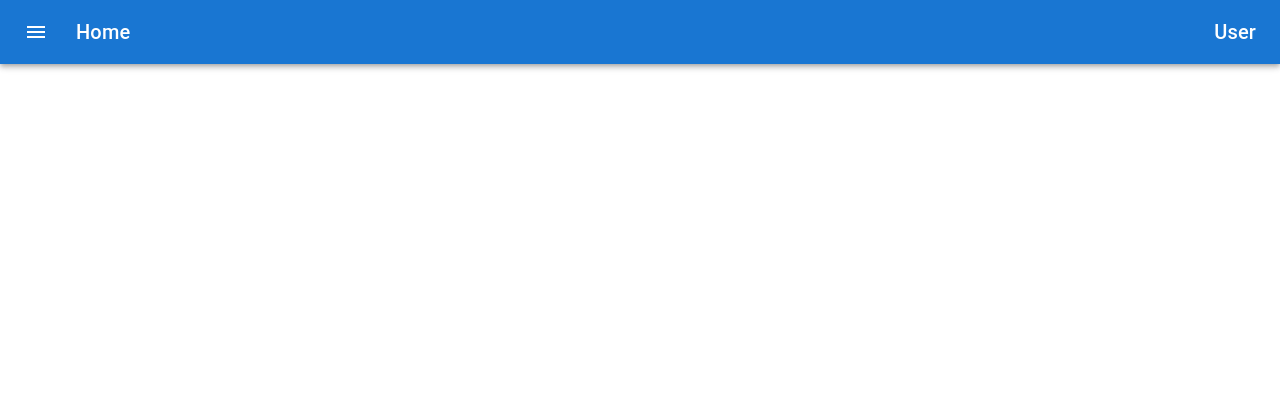
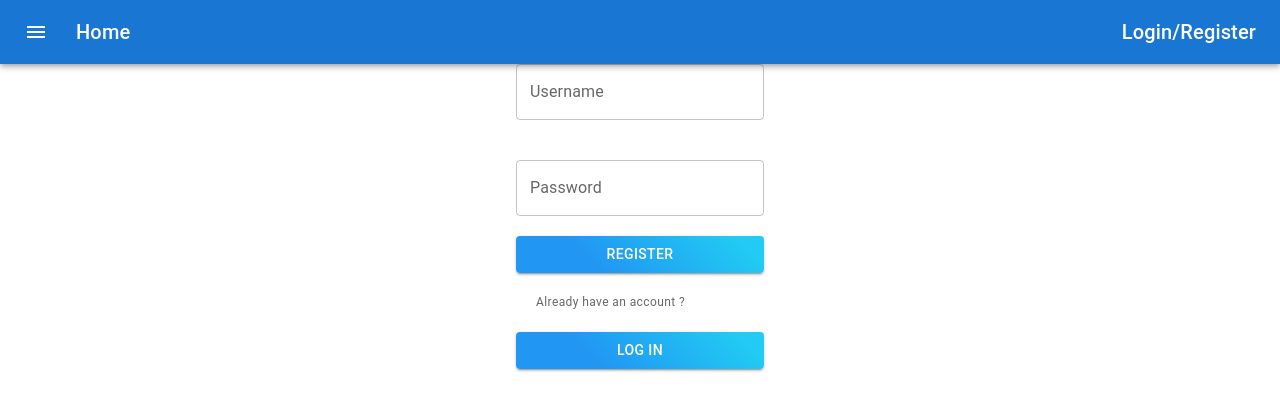
Before and after one commit to MrKenobii/Front-End-side-of-Full-Stack-Project, a React (Create React App) app: page /auth in a window 1280 px wide. Before the commit this address had no page. Shown: the top 410 px of the page. Built offline with nearby package versions, Linux system fonts and the light colour scheme.

Commit message:
Authentication

```diff
--- a/src/App.js
+++ b/src/App.js
@@ -1,11 +1,11 @@
 
 import './App.css';
-import Post from './components/Post/Post';
-import { BrowserRouter as Router, Route, Routes } from "react-router-dom";
+import { BrowserRouter as Router, Route, Routes, Navigate } from "react-router-dom";
 import './App.css'
 import User from './components/User/User';
 import Home from './components/Home/Home';
 import Navbar from './components/Navbar/Navbar';
+import Auth from './Auth/Auth';
 function App() {
   return (
     <div className="App">
@@ -14,9 +14,12 @@ function App() {
         <Routes>
           <Route  path="/" element={<Home />}></Route>
           <Route  path="/users/:userId" element={<User />}></Route>
+          <Route exact path="/auth" element={localStorage.getItem("currentUser") !== null ? <Navigate to="/" /> : <Auth />}>
+
+          </Route>
         </Routes>
       </Router>
-      {/* <Post /> */}
+
     </div>
   );
 }
--- /dev/null
+++ b/src/Auth/Auth.jsx
@@ -0,0 +1,88 @@
+import React from "react";
+import {
+  Input,
+  FormControl,
+  InputLabel,
+  Button,
+  FormHelperText,
+} from "@mui/material";
+import TextField from '@mui/material/TextField';
+
+import { useNavigate } from 'react-router-dom';
+
+const Auth = () => {
+  const [username, setUsername] = React.useState("");
+  const [password, setPassword] = React.useState("");
+  const navigate = useNavigate();
+
+  const handleUsername = (value) => {
+    setUsername(value);
+  };
+  const handlePassword = (value) => {
+    setPassword(value);
+  };
+  const sendRequest = (path) => {
+    fetch(`/auth/${path}`, {
+      method: "POST",
+      headers: {
+        "Content-Type": "application/json",
+      },
+      body: JSON.stringify({
+        username,
+        password,
+      }),
+    })
+      .then((res) => res.json())
+      .then((result) => {
+        localStorage.setItem("tokenKey", result.message);
+        localStorage.setItem("currentUser", result.userId);
+        localStorage.setItem("username", username);
+      })
+      .catch((err) => console.log(err));
+  };
+  const handleButton = (path) => {
+    sendRequest(path);
+    setUsername("");
+    setPassword("");
+    navigate("/");
+  };
+
+  return (
+    <FormControl>
+      {/* <InputLabel>Username</InputLabel> */}
+      <TextField label="Username" variant="outlined" onChange={(input) => handleUsername(input.target.value)} />
+      {/* <InputLabel style={{ top: 80 }}>Password</InputLabel> */}
+      <TextField
+        style={{ top: 40 }}
+        onChange={(input) => handlePassword(input.target.value)}
+        label="Password" variant="outlined"
+      />
+      <Button
+        variant="contained"
+        style={{
+          marginTop: 60,
+          background: "linear-gradient(45deg, #2196F3 30%, #21CBF3 90%)",
+          color: "white",
+        }}
+        onClick={() => handleButton("register")}
+      >
+        Register
+      </Button>
+      <FormHelperText style={{ margin: 20 }}>
+        Already have an account ?
+      </FormHelperText>
+      <Button
+        variant="contained"
+        style={{
+          background: "linear-gradient(45deg, #2196F3 30%, #21CBF3 90%)",
+          color: "white",
+        }}
+        onClick={() => handleButton("login")}
+      >
+        Log in
+      </Button>
+    </FormControl>
+  );
+};
+
+export default Auth;
--- a/src/components/Comment/CommentForm.jsx
+++ b/src/components/Comment/CommentForm.jsx
@@ -35,6 +35,7 @@ const CommentForm = ({ userId, userName, index, postId }) => {
       method: "POST",
       headers: {
         "Content-Type": "application/json",
+        "Authorization": localStorage.getItem("tokenKey")
       },
       body: JSON.stringify({
         postId,
--- a/src/components/Home/Home.jsx
+++ b/src/components/Home/Home.jsx
@@ -28,7 +28,7 @@ const Home = () => {
           setPostList(result);
         },
         (error) => {
-          alert(error);
+          console.log(error);
           setIsLoaded(true);
           setError(error);
         }
@@ -44,7 +44,16 @@ const Home = () => {
   } else {
     return (
       <div className={classes.container}>
-        <PostForm userId={1} username={"Anil"} refreshPosts={refreshPosts} />
+        {localStorage.getItem("currentUser") === null ? (
+          null
+        ) : (
+          <PostForm
+            userId={localStorage.getItem("currentUser")}
+            username={localStorage.getItem("username")}
+            refreshPosts={refreshPosts}
+          />
+        )}
+
         {postList.map((post, index) => (
           <Post
             userId={post.userId}
@@ -56,8 +65,6 @@ const Home = () => {
             likes={post.postlikes}
           ></Post>
         ))}
-
-
       </div>
     );
   }
--- a/src/components/Navbar/Navbar.jsx
+++ b/src/components/Navbar/Navbar.jsx
@@ -8,6 +8,9 @@ import Button from "@mui/material/Button";
 import IconButton from "@mui/material/IconButton";
 import MenuIcon from "@mui/icons-material/Menu";
 import { Link } from "react-router-dom";
+import { LockOpen } from "@mui/icons-material";
+import LockIcon from '@mui/icons-material/Lock';
+import { useNavigate } from 'react-router-dom';
 
 const useStyles = makeStyles((theme) => ({
   root: {
@@ -28,8 +31,14 @@ const useStyles = makeStyles((theme) => ({
 }));
 
 const Navbar = () => {
-  let userId = 5;
+  const navigate = useNavigate();
   const classes = useStyles();
+  const handleClick = () => {
+    localStorage.removeItem("tokenKey");
+    localStorage.removeItem("currentUser");
+    localStorage.removeItem("username");
+    navigate("/");
+  }
   return (
     <div>
       <Box sx={{ flexGrow: 1 }}>
@@ -48,7 +57,16 @@ const Navbar = () => {
               <Link className={classes.link} to="/">Home</Link>
             </Typography>
             <Typography variant="h6" component="div">
-                <Link className={classes.link} to={{ pathname: "/users/" + userId }}>User</Link>
+              {localStorage.getItem("currentUser") === null ?
+                <Link className={classes.link} to="/auth">Login/Register</Link> :
+                <div>
+                  <IconButton onClick={handleClick} className={classes.link}>
+                    <LockIcon></LockIcon>
+                  </IconButton>
+                  <Link className={classes.link} to={{ pathname: "/users/" + localStorage.getItem("currentUser") }}>Profile</Link>
+                </div>
+              }
+
             </Typography>
 
           </Toolbar>
--- a/src/components/Post/Post.jsx
+++ b/src/components/Post/Post.jsx
@@ -67,6 +67,7 @@ const Post = ({ title, text, username, userId, index, postId, likes }) => {
   const isInitialMount = React.useRef(true);
   const classes = useStyles();
   const [likeId, setLikeId] = React.useState(null);
+  let disabled = localStorage.getItem("currentUser") === null ? true : false ;
 
   const handleExpandClick = () => {
     setExpanded(!expanded);
@@ -75,7 +76,7 @@ const Post = ({ title, text, username, userId, index, postId, likes }) => {
   };
   const handleLike = () => {
     setIsLiked(!isLiked);
-    if (!isLiked) {
+    if (isLiked) {
       setLikeCount((prev) => prev - 1);
       deleteLike();
     } else {
@@ -84,7 +85,7 @@ const Post = ({ title, text, username, userId, index, postId, likes }) => {
     }
   };
   const checkLikes = () => {
-    var likeControl = likes.find((like) => like.userId === userId);
+    var likeControl = likes.find((like) => like.userId.toString() === localStorage.getItem("currentUser"));
     if (likeControl != null) {
       setLikeId(likeControl?.id);
       setIsLiked(true);
@@ -110,11 +111,12 @@ const Post = ({ title, text, username, userId, index, postId, likes }) => {
     fetch('/likes', {
       method: 'POST',
       headers: {
-        "Content-Type": "application/json"
+        "Content-Type": "application/json",
+        "Authorization": localStorage.getItem("tokenKey")
       },
       body: JSON.stringify({
         postId,
-        userId
+        userId: localStorage.getItem("currentUser")
       })
     })
     .then(res => res.json())
@@ -124,6 +126,9 @@ const Post = ({ title, text, username, userId, index, postId, likes }) => {
   const deleteLike = () => {
     fetch(`/likes/${likeId}`, {
       method: 'DELETE',
+      headers: {
+        "Authorization": localStorage.getItem("tokenKey")
+      },
     })
     .catch(err => console.log(err));
   }
@@ -156,8 +161,8 @@ const Post = ({ title, text, username, userId, index, postId, likes }) => {
         </Typography>
       </CardContent>
       <CardActions disableSpacing>
-        <IconButton onClick={handleLike} aria-label="add to favorites">
-          <FavoriteIcon style={!isLiked ? { color: "red" } : null} />
+        <IconButton disabled={disabled} onClick={handleLike} aria-label="add to favorites">
+          <FavoriteIcon style={isLiked ? { color: "red" } : null} />
         </IconButton>
         {likeCount}
         <ExpandMore
@@ -183,7 +188,8 @@ const Post = ({ title, text, username, userId, index, postId, likes }) => {
                 ></Comment>
               ))
             : "Loading"}
-          <CommentForm userId="1" userName="USER" postId={postId}></CommentForm>
+            {disabled ? null : <CommentForm userId="1" userName="USER" postId={postId}></CommentForm> }
+
         </Container>
       </Collapse>
     </Card>
--- a/src/components/Post/PostForm.jsx
+++ b/src/components/Post/PostForm.jsx
@@ -68,6 +68,7 @@ const PostForm = ({ username, userId, refreshPosts }) => {
       method: "POST",
       headers: {
         "Content-Type": "application/json",
+        "Authorization": localStorage.getItem("tokenKey")
       },
       body: JSON.stringify({
         title,
```
